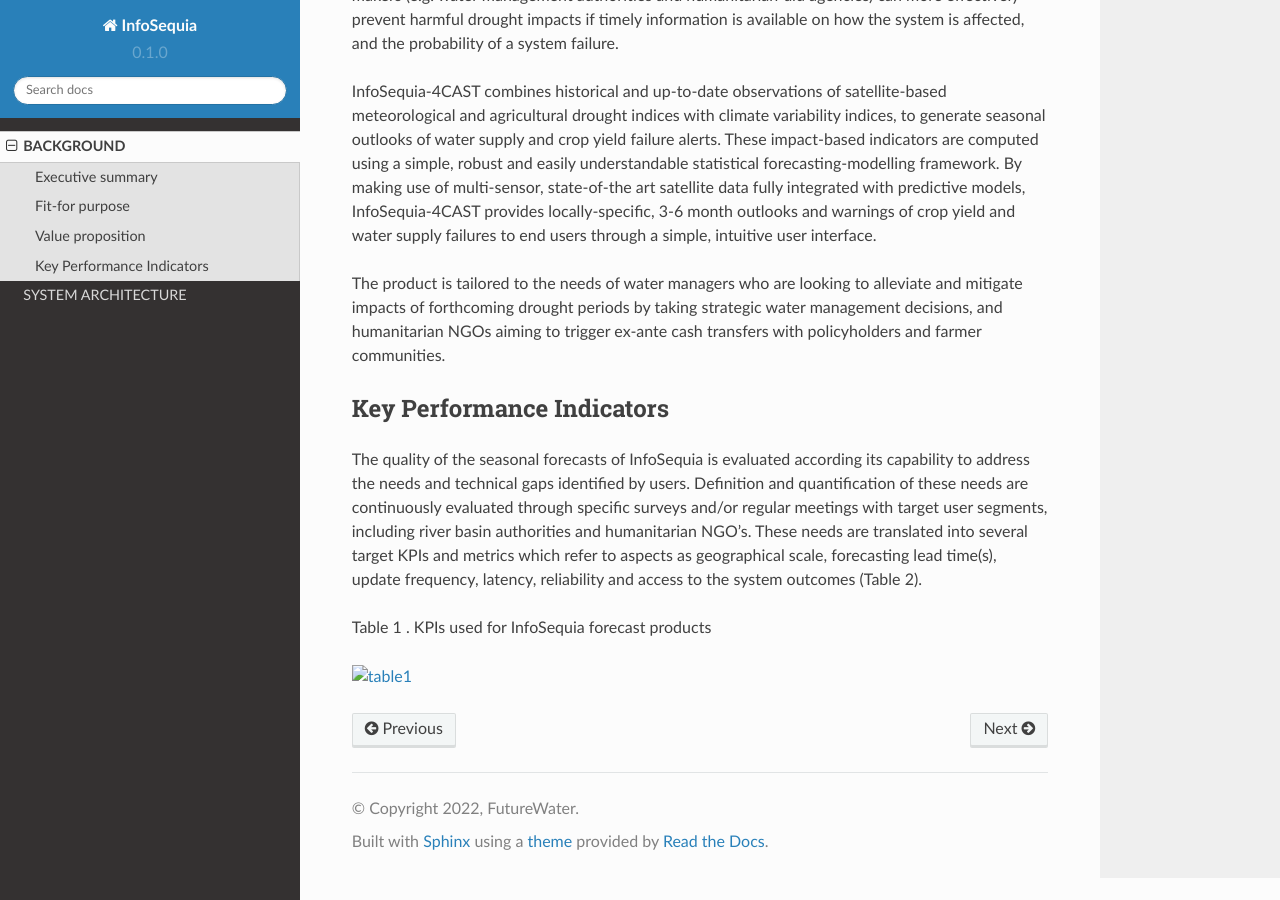
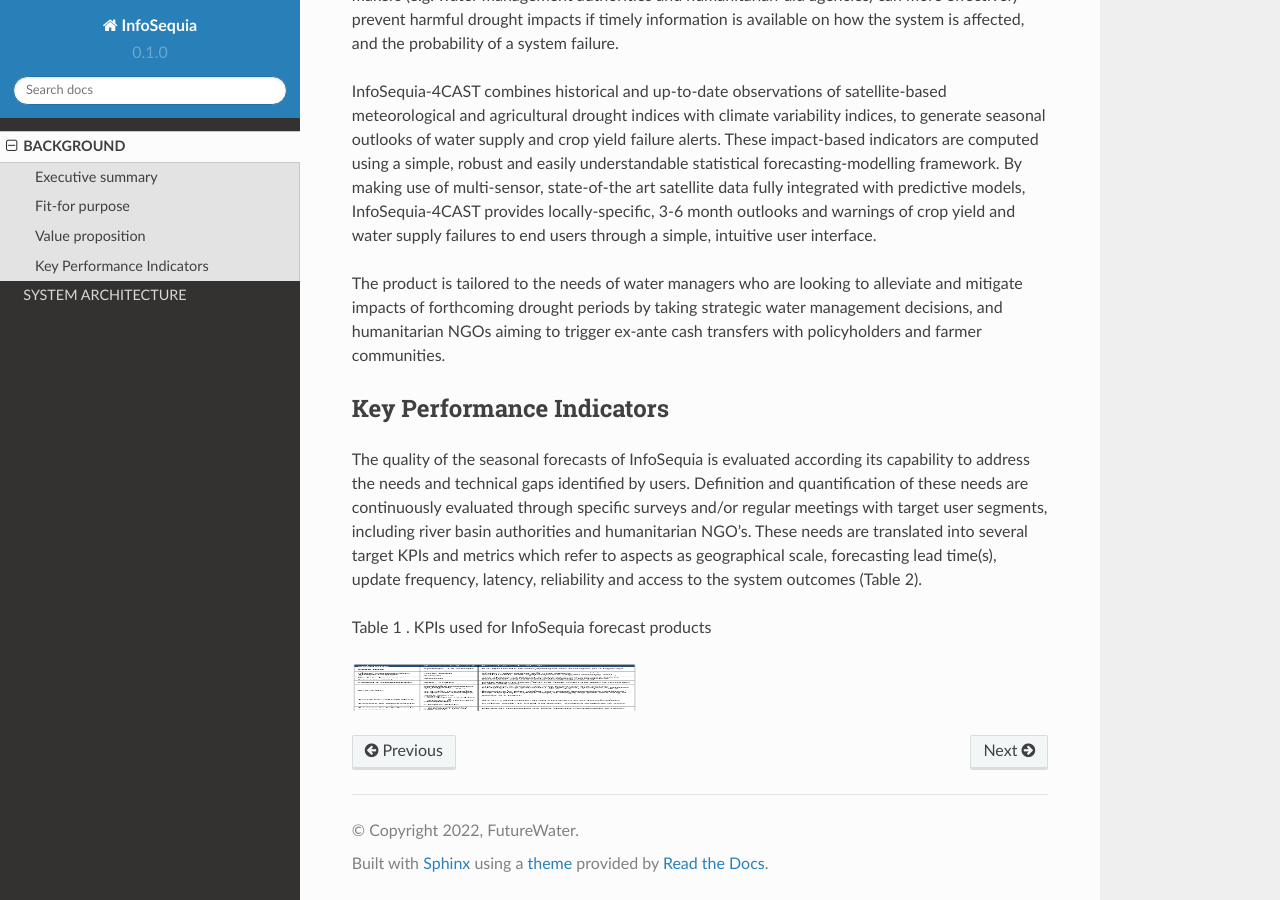
Before and after one commit to ameliafdezrodriguez/infosequia-manual, a Sphinx documentation site: the page built from docs/source/background.rst, in a window 1280 px wide and 900 px high, scrolled down 3288 px. Built offline with Sphinx 7.4.7 and the Read the Docs theme 2.0.0, drawn with Linux system fonts in a browser that asks for light colours.

Commit message:
Update background.rst

```diff
--- a/docs/source/background.rst
+++ b/docs/source/background.rst
@@ -105,6 +105,6 @@ Table 1 . KPIs used for InfoSequia forecast products
 .. |image2| image:: ./media/image2.jpg
    :width: 10.51181in
    :height: 3.31875in
-.. |table1| image:: ./media/table1.png
+.. |table1| image:: ./media/table1.PNG
    :width: 2.975in
    :height: 0.49236in
```
